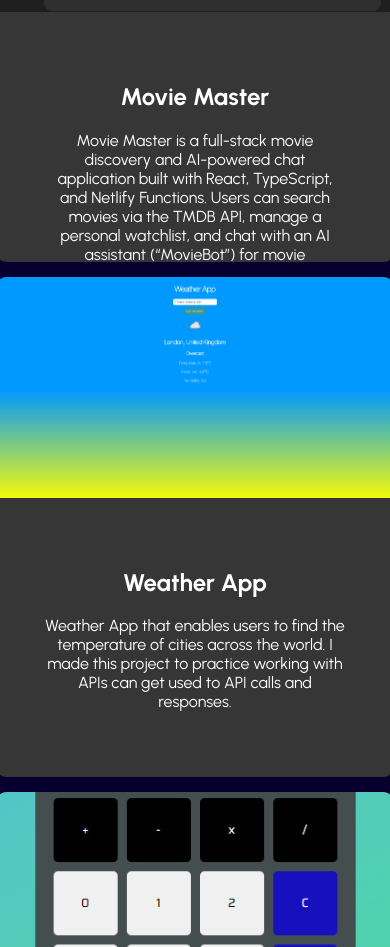
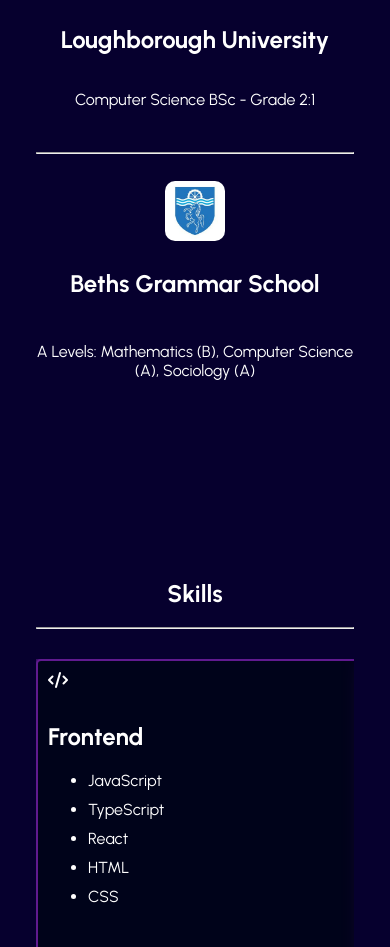
Before and after one commit to iruobej/portfolio, a React (Vite) app: page / in a window 390 px wide. Shown: the part 2720-3667 px from the top of the page. Built offline with nearby package versions, Linux system fonts and the light colour scheme.

Commit message:
restructured web page for easier scrolling

```diff
--- a/index.html
+++ b/index.html
@@ -13,7 +13,7 @@
     <link rel="preconnect" href="https://fonts.gstatic.com" crossorigin>
     <link href="https://fonts.googleapis.com/css2?family=Urbanist:ital,wght@0,100..900;1,100..900&display=swap" rel="stylesheet">
 
-    <title>Portfolio</title>
+    <title>Joshua Iruobe's Portfolio</title>
   </head>
   <body>
     <div id="root"></div>
--- a/src/App.css
+++ b/src/App.css
@@ -90,6 +90,7 @@
 .project-container {
   display: flex;
   gap: 15px;
+  margin: 0 -200px;
 }
 
 .project {
@@ -104,7 +105,7 @@
 }
 
 .text-area {
-  padding: 50px;
+  padding: 25px;
 }
 
 .project img {
@@ -456,21 +457,21 @@
   }
 
   .project-container {
-    display: flex;
-    flex-direction: column;
     align-items: center;
     gap: 15px;
     margin: 0 auto;
+    overflow-x: auto; /*enabling scrolling*/
   }
 
   .project {
     height: 500px;
-    width: 400px;
+    width: 350px;
+    flex-shrink: 0;
   }
 
   .skills-container {
-    flex-direction: column;
-    align-items: center;
+    justify-content: flex-start;
+    overflow-x: auto;
   }
 
   .skill {
--- a/src/App.jsx
+++ b/src/App.jsx
@@ -187,17 +187,14 @@
                 projName="Movie Master"
                 link="https://movie-master-ji.netlify.app/"
                 pic={mmPic}
-                desc="Movie Master is a full-stack movie discovery and AI-powered chat application built with React,
-                TypeScript, and Netlify Functions.
-                Users can search movies via the TMDB API, manage a personal watchlist, and chat with an AI assistant (“MovieBot”)
-                for movie recommendations and questions."
+                desc="A full-stack movie discovery and AI-powered chat application built with React,
+                TypeScript, TMDB API, and Netlify Functions."
               />
               <Project
                 projName="Weather App"
                 link="https://weather-jiruobe.netlify.app/"
                 pic={weatherPic}
-                desc="Weather App that enables users to find the temperature of cities across the world.
-                I made this project to practice working with APIs can get used to API calls and responses."
+                desc="Weather App that enables users to find the temperature of cities across the world."
               />
               <Project
                 projName="Calculator"
```
